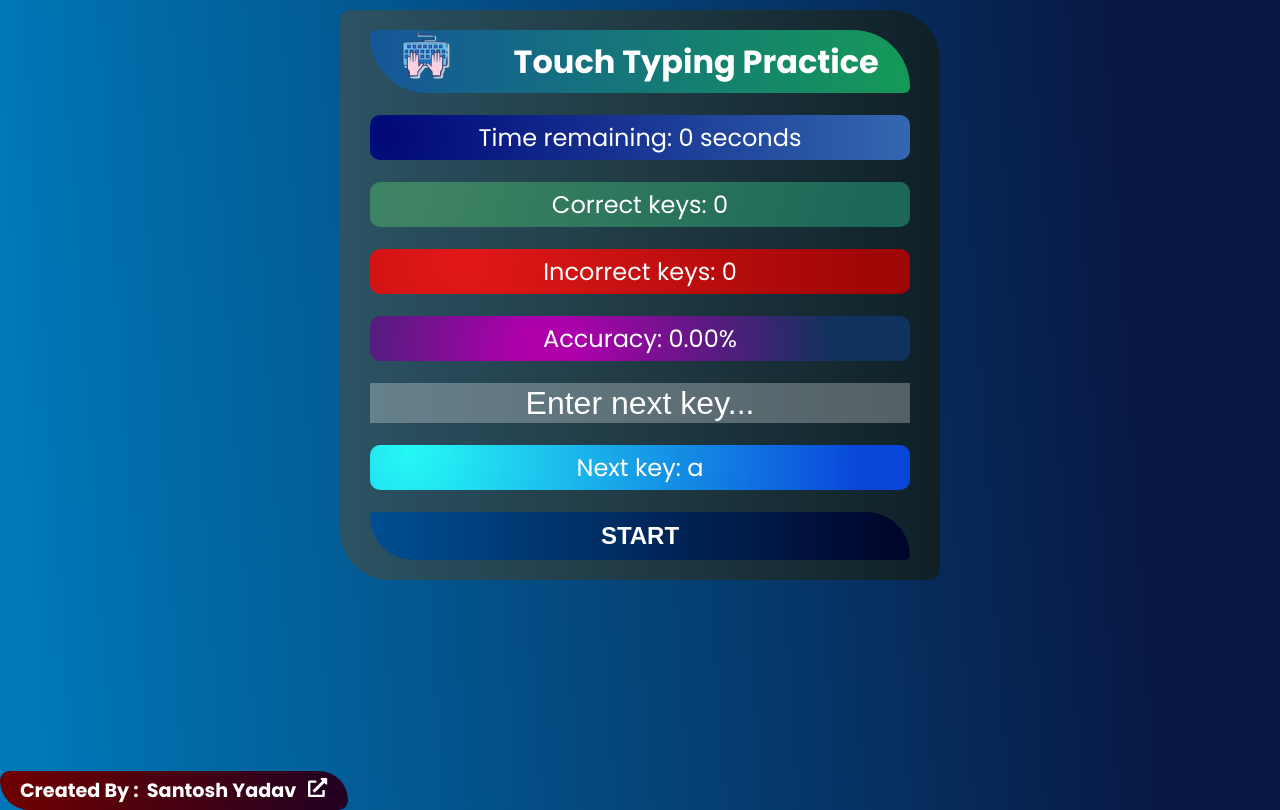
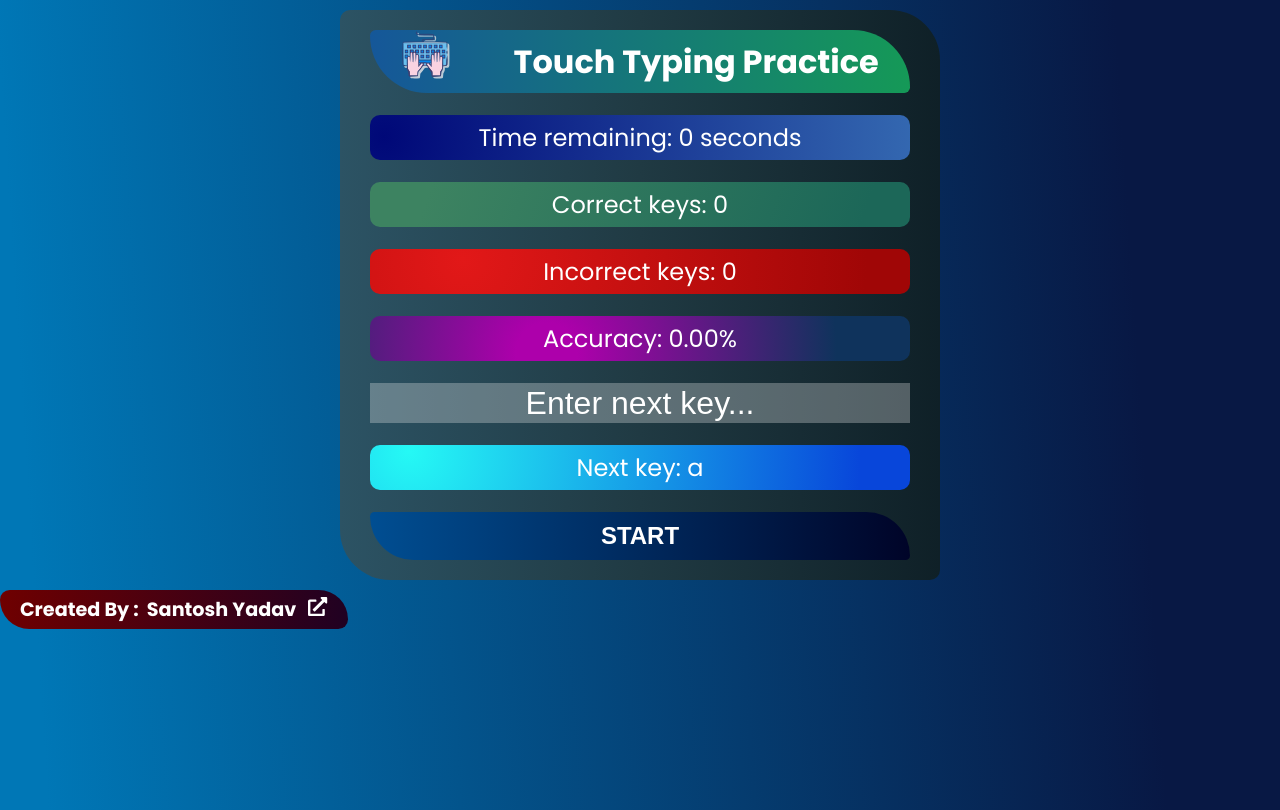
Before and after one commit to santoshy1101/touch-typing-practice, a React (Vite) app: page / in a window 1280 px wide. Built offline with nearby package versions, Linux system fonts and the light colour scheme.

Commit message:
added box

```diff
--- a/src/App.css
+++ b/src/App.css
@@ -117,7 +117,7 @@ span.credit {
   display: inline-flex;
   min-width: 300px;
   position: absolute;
-  bottom: 0;
+  bottom: 10;
   font-family: Poppins;
   color: white;
   font-size: 1.2rem;
```
